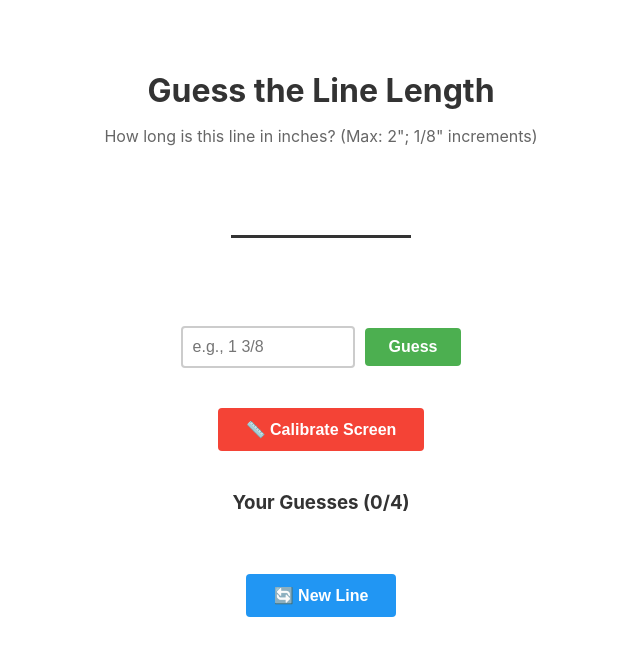
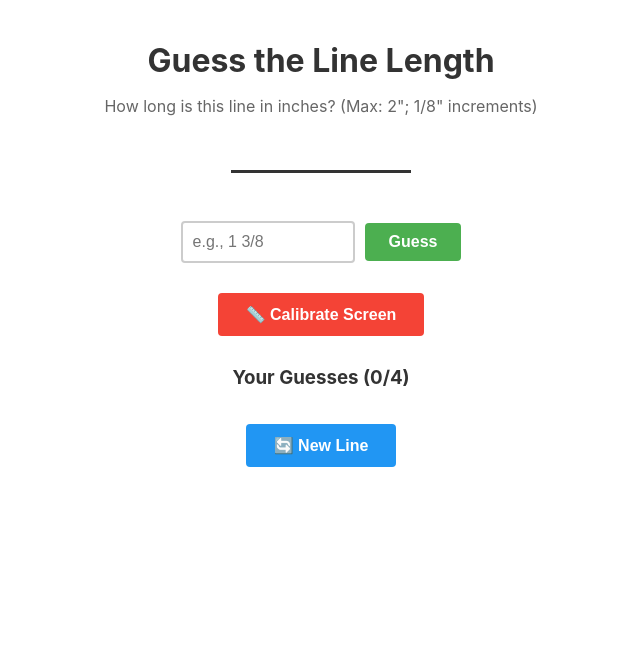
Before and after one commit to davidtom/line-length, a React (Create React App) app: page / in a window 1280 px wide. Shown: the top 656 px of the page, without its empty margins (319-959 px from the left). Built offline with nearby package versions, Linux system fonts and the light colour scheme.

Commit message:
fix styling

```diff
--- a/src/pages/CalibrationPage.css
+++ b/src/pages/CalibrationPage.css
@@ -33,20 +33,14 @@
   height: 40vh;
   margin-top: 20px;
   display: flex;
-  justify-content: center;
-  align-items: center;
-}
-
-.line-wrapper {
-  display: flex;
   justify-content: flex-start;
   align-items: center;
+  padding-left: 20%;
 }
 
 .calibration-line {
   height: 4px;
   background-color: #333;
-  border-radius: 2px;
 }
 
 .controls {
--- a/src/pages/CalibrationPage.tsx
+++ b/src/pages/CalibrationPage.tsx
@@ -53,7 +53,6 @@ const CalibrationPage: React.FC = () => {
       </div>
 
       <div className="calibration-container">
-        <div className="line-wrapper">
         <div
           className="calibration-line"
           style={{
@@ -62,7 +61,6 @@ const CalibrationPage: React.FC = () => {
         />
       </div>
     </div>
-    </div>
   );
 };
 
--- a/src/pages/GamePage.css
+++ b/src/pages/GamePage.css
@@ -1,6 +1,6 @@
 .game-page {
   text-align: center;
-  padding: 50px;
+  padding: 20px;
   font-family: -apple-system, BlinkMacSystemFont, "Segoe UI", "Roboto", "Oxygen",
     "Ubuntu", "Cantarell", "Fira Sans", "Droid Sans", "Helvetica Neue",
     sans-serif;
@@ -8,18 +8,18 @@
 
 .game-page h1 {
   color: #333;
-  margin-bottom: 10px;
+  margin-bottom: 5px;
 }
 
 .game-page p {
   color: #666;
-  margin-bottom: 20px;
+  margin-bottom: 15px;
 }
 
 .answer-reveal {
   font-size: 18px;
   color: #333;
-  margin: 20px 0 10px 0;
+  margin: 15px 0 10px 0;
 }
 
 .answer-reveal strong {
@@ -31,8 +31,8 @@
   display: flex;
   justify-content: center;
   align-items: center;
-  min-height: 100px;
-  margin: 40px 0;
+  min-height: 80px;
+  margin: 10px 0;
 }
 
 .input-container {
@@ -40,7 +40,7 @@
   justify-content: center;
   align-items: center;
   gap: 10px;
-  margin: 20px 0;
+  margin: 10px 0;
 }
 
 input[type="text"],
@@ -102,7 +102,7 @@ input[type="number"]:disabled {
   border-radius: 4px;
   cursor: pointer;
   transition: all 0.3s ease;
-  margin-top: 30px;
+  margin-top: 15px;
 }
 
 .refresh-button:hover {
@@ -116,13 +116,13 @@ input[type="number"]:disabled {
 }
 
 .guesses-table-container {
-  margin: 30px auto;
+  margin: 20px auto;
   max-width: 400px;
 }
 
 .guesses-table-container h3 {
   color: #333;
-  margin-bottom: 15px;
+  margin-bottom: 10px;
 }
 
 .guesses-table {
@@ -176,7 +176,7 @@ input[type="number"]:disabled {
 }
 
 .game-over {
-  margin-top: 20px;
+  margin-top: 15px;
   font-size: 18px;
   font-weight: 600;
   color: #333;
```
Lines whose indentation alone changed are shown as unchanged.
